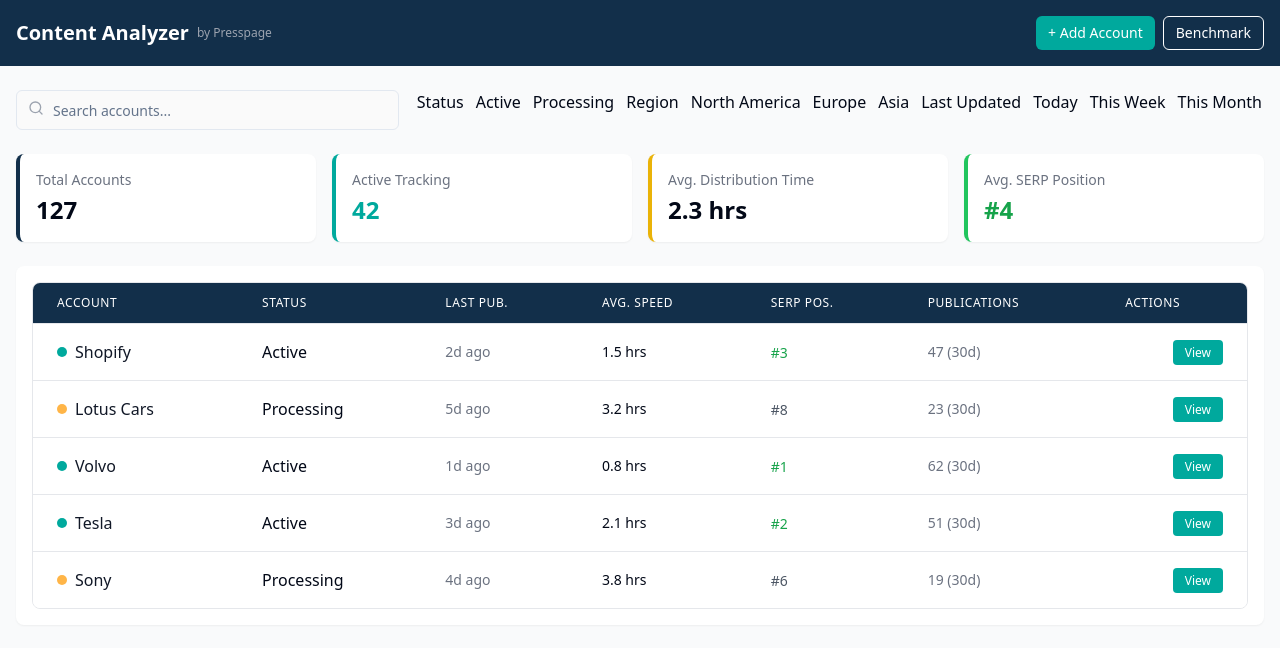
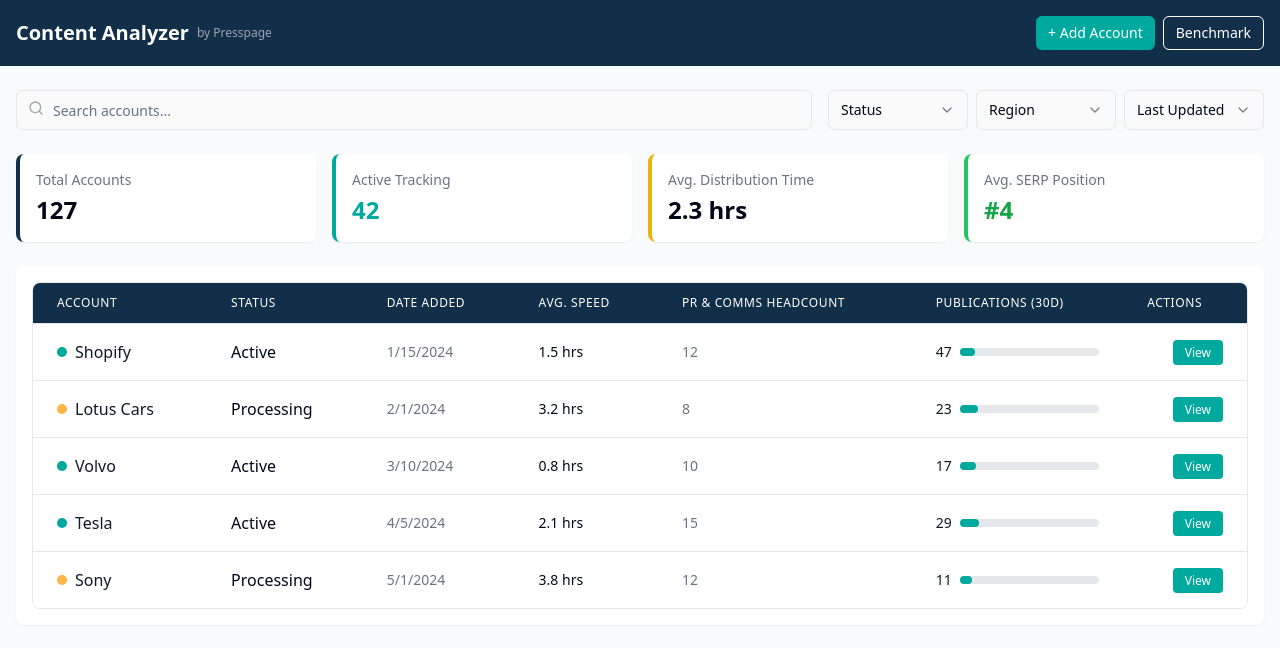
Before and after one commit to BenPlaybook/presspage-insight-pulse, a React (Vite) app: page / in a window 1280 px wide. Shown: the top 648 px of the page. Built offline with nearby package versions, Linux system fonts and the light colour scheme.

Commit message:
Fix: Improve dashboard view
- Fix filter bar dropdown display.
- Remove "Serp Pos." column from account view.
- Add date of account addition or search start.
- Add publication distribution component.
- Add "PR & Comms Headcount" column.

```diff
--- a/src/components/AccountsTable.tsx
+++ b/src/components/AccountsTable.tsx
@@ -1,80 +1,127 @@
-
 import { Link } from 'react-router-dom';
 
-// Mock data type definitions
+// Updated type definition
 type Account = {
   id: string;
   name: string;
   status: 'Active' | 'Processing';
-  lastPublished: string;
+  dateAdded: string;
   avgSpeed: string;
-  serpPosition: number;
+  headcount: number;
   publications: {
-    count: number;
-    days: number;
+    financial: {
+      last30Days: number;
+      last90Days: number;
+      lastYear: number;
+    };
+    nonFinancial: {
+      last30Days: number;
+      last90Days: number;
+      lastYear: number;
+    };
   };
 };
 
-// Mock data
+// Updated mock data
 const accounts: Account[] = [
   {
     id: '1',
     name: 'Shopify',
     status: 'Active',
-    lastPublished: '2d ago',
+    dateAdded: '2024-01-15',
     avgSpeed: '1.5 hrs',
-    serpPosition: 3,
+    headcount: 12,
     publications: {
-      count: 47,
-      days: 30
+      financial: {
+        last30Days: 5,
+        last90Days: 15,
+        lastYear: 48
+      },
+      nonFinancial: {
+        last30Days: 42,
+        last90Days: 127,
+        lastYear: 412
+      }
     }
   },
   {
     id: '2',
     name: 'Lotus Cars',
     status: 'Processing',
-    lastPublished: '5d ago',
+    dateAdded: '2024-02-01',
     avgSpeed: '3.2 hrs',
-    serpPosition: 8,
+    headcount: 8,
     publications: {
-      count: 23,
-      days: 30
+      financial: {
+        last30Days: 3,
+        last90Days: 8,
+        lastYear: 32
+      },
+      nonFinancial: {
+        last30Days: 20,
+        last90Days: 68,
+        lastYear: 245
+      }
     }
   },
   {
     id: '3',
     name: 'Volvo',
     status: 'Active',
-    lastPublished: '1d ago',
+    dateAdded: '2024-03-10',
     avgSpeed: '0.8 hrs',
-    serpPosition: 1,
+    headcount: 10,
     publications: {
-      count: 62,
-      days: 30
+      financial: {
+        last30Days: 2,
+        last90Days: 5,
+        lastYear: 20
+      },
+      nonFinancial: {
+        last30Days: 15,
+        last90Days: 35,
+        lastYear: 120
+      }
     }
   },
   {
     id: '4',
     name: 'Tesla',
     status: 'Active',
-    lastPublished: '3d ago',
+    dateAdded: '2024-04-05',
     avgSpeed: '2.1 hrs',
-    serpPosition: 2,
+    headcount: 15,
     publications: {
-      count: 51,
-      days: 30
+      financial: {
+        last30Days: 4,
+        last90Days: 10,
+        lastYear: 40
+      },
+      nonFinancial: {
+        last30Days: 25,
+        last90Days: 55,
+        lastYear: 220
+      }
     }
   },
   {
     id: '5',
     name: 'Sony',
     status: 'Processing',
-    lastPublished: '4d ago',
+    dateAdded: '2024-05-01',
     avgSpeed: '3.8 hrs',
-    serpPosition: 6,
+    headcount: 12,
     publications: {
-      count: 19,
-      days: 30
+      financial: {
+        last30Days: 1,
+        last90Days: 3,
+        lastYear: 10
+      },
+      nonFinancial: {
+        last30Days: 10,
+        last90Days: 20,
+        lastYear: 100
+      }
     }
   }
 ];
@@ -92,16 +139,16 @@ export const AccountsTable = () => {
               Status
             </th>
             <th scope="col" className="px-6 py-3 text-left text-xs font-medium uppercase tracking-wider">
-              Last Pub.
+              Date Added
             </th>
             <th scope="col" className="px-6 py-3 text-left text-xs font-medium uppercase tracking-wider">
               Avg. Speed
             </th>
             <th scope="col" className="px-6 py-3 text-left text-xs font-medium uppercase tracking-wider">
-              SERP Pos.
+              PR & Comms Headcount
             </th>
             <th scope="col" className="px-6 py-3 text-left text-xs font-medium uppercase tracking-wider">
-              Publications
+              Publications (30d)
             </th>
             <th scope="col" className="px-6 py-3 text-left text-xs font-medium uppercase tracking-wider">
               Actions
@@ -122,21 +169,28 @@ export const AccountsTable = () => {
                 <span className={`status-${account.status.toLowerCase()}`}>{account.status}</span>
               </td>
               <td className="px-6 py-4 whitespace-nowrap text-sm text-gray-500">
-                {account.lastPublished}
+                {new Date(account.dateAdded).toLocaleDateString()}
               </td>
               <td className="px-6 py-4 whitespace-nowrap text-sm">
                 {account.avgSpeed}
               </td>
+              <td className="px-6 py-4 whitespace-nowrap text-sm text-gray-500">
+                {account.headcount}
+              </td>
               <td className="px-6 py-4 whitespace-nowrap">
-                <span className={`text-sm font-medium ${
-                  account.serpPosition <= 3 ? 'text-green-600' :
-                  account.serpPosition <= 5 ? 'text-blue-600' : 'text-gray-600'
-                }`}>
-                  #{account.serpPosition}
-                </span>
-              </td>
-              <td className="px-6 py-4 whitespace-nowrap text-sm text-gray-500">
-                {account.publications.count} ({account.publications.days}d)
+                <div className="flex items-center gap-2">
+                  <span className="text-sm font-medium text-gray-900">
+                    {account.publications.financial.last30Days + account.publications.nonFinancial.last30Days}
+                  </span>
+                  <div className="flex-1 h-2 bg-gray-200 rounded">
+                    <div
+                      className="h-full bg-presspage-teal rounded"
+                      style={{
+                        width: `${(account.publications.financial.last30Days / (account.publications.financial.last30Days + account.publications.nonFinancial.last30Days)) * 100}%`
+                      }}
+                    />
+                  </div>
+                </div>
               </td>
               <td className="px-6 py-4 whitespace-nowrap text-right text-sm font-medium">
                 <Link to={`/account/${account.id}`} className="bg-presspage-teal text-white px-3 py-1 rounded text-xs">
--- a/src/pages/Index.tsx
+++ b/src/pages/Index.tsx
@@ -1,14 +1,22 @@
-
 import React, { useState } from 'react';
 import { Search } from 'lucide-react';
 import { Header } from '@/components/Header';
 import { MetricCard } from '@/components/MetricCard';
 import { AccountsTable } from '@/components/AccountsTable';
 import { Input } from '@/components/ui/input';
-import { Select } from '@/components/ui/select';
-import { Button } from '@/components/ui/button';
+import {
+  Select,
+  SelectContent,
+  SelectItem,
+  SelectTrigger,
+  SelectValue,
+} from "@/components/ui/select";
 
 const Index = () => {
+  const [status, setStatus] = useState<string>('');
+  const [region, setRegion] = useState<string>('');
+  const [timeframe, setTimeframe] = useState<string>('');
+
   // Mock data for metrics
   const metrics = {
     totalAccounts: 127,
@@ -32,22 +40,36 @@ const Index = () => {
             <Search className="absolute left-3 top-2.5 h-4 w-4 text-gray-400" />
           </div>
           <div className="flex gap-2">
-            <Select>
-              <option value="">Status</option>
-              <option value="active">Active</option>
-              <option value="processing">Processing</option>
+            <Select value={status} onValueChange={setStatus}>
+              <SelectTrigger className="w-[140px]">
+                <SelectValue placeholder="Status" />
+              </SelectTrigger>
+              <SelectContent>
+                <SelectItem value="active">Active</SelectItem>
+                <SelectItem value="processing">Processing</SelectItem>
+              </SelectContent>
             </Select>
-            <Select>
-              <option value="">Region</option>
-              <option value="na">North America</option>
-              <option value="eu">Europe</option>
-              <option value="asia">Asia</option>
+
+            <Select value={region} onValueChange={setRegion}>
+              <SelectTrigger className="w-[140px]">
+                <SelectValue placeholder="Region" />
+              </SelectTrigger>
+              <SelectContent>
+                <SelectItem value="na">North America</SelectItem>
+                <SelectItem value="eu">Europe</SelectItem>
+                <SelectItem value="asia">Asia</SelectItem>
+              </SelectContent>
             </Select>
-            <Select>
-              <option value="">Last Updated</option>
-              <option value="today">Today</option>
-              <option value="week">This Week</option>
-              <option value="month">This Month</option>
+
+            <Select value={timeframe} onValueChange={setTimeframe}>
+              <SelectTrigger className="w-[140px]">
+                <SelectValue placeholder="Last Updated" />
+              </SelectTrigger>
+              <SelectContent>
+                <SelectItem value="today">Today</SelectItem>
+                <SelectItem value="week">This Week</SelectItem>
+                <SelectItem value="month">This Month</SelectItem>
+              </SelectContent>
             </Select>
           </div>
         </div>
```
